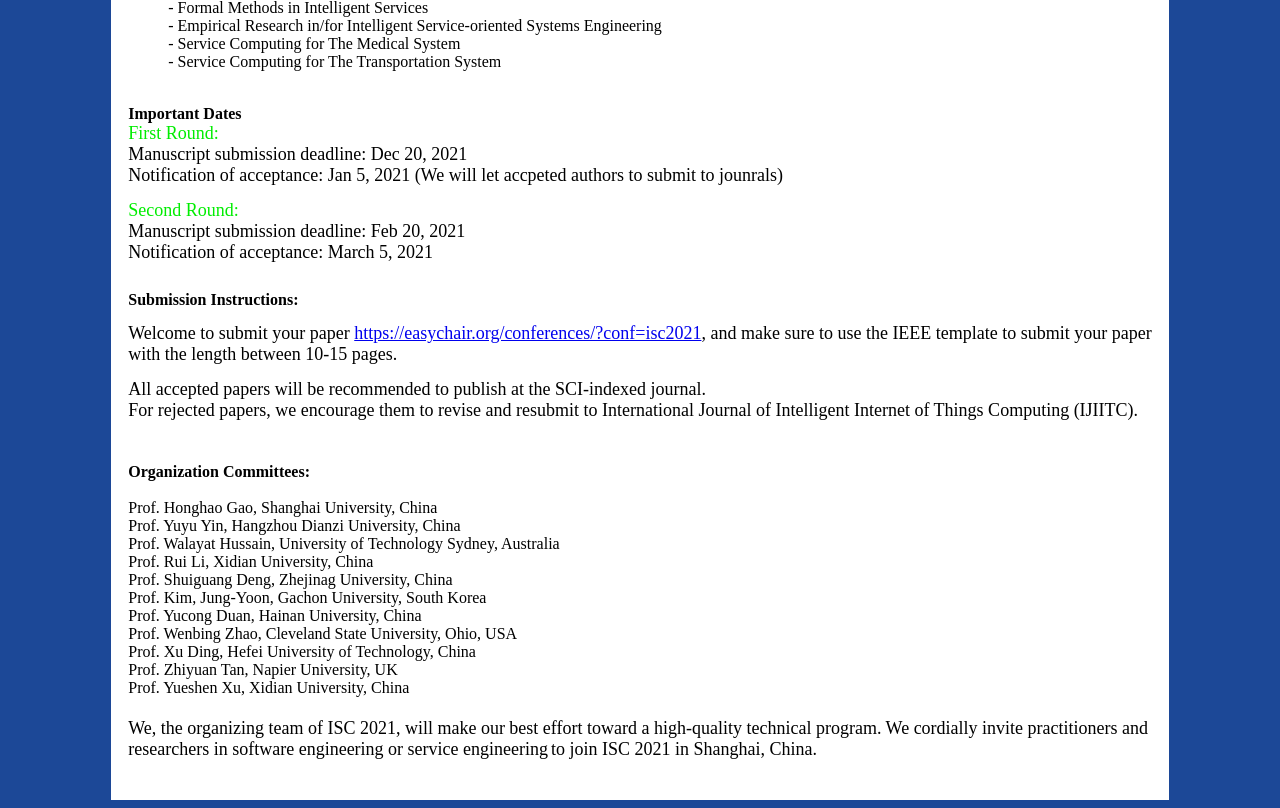
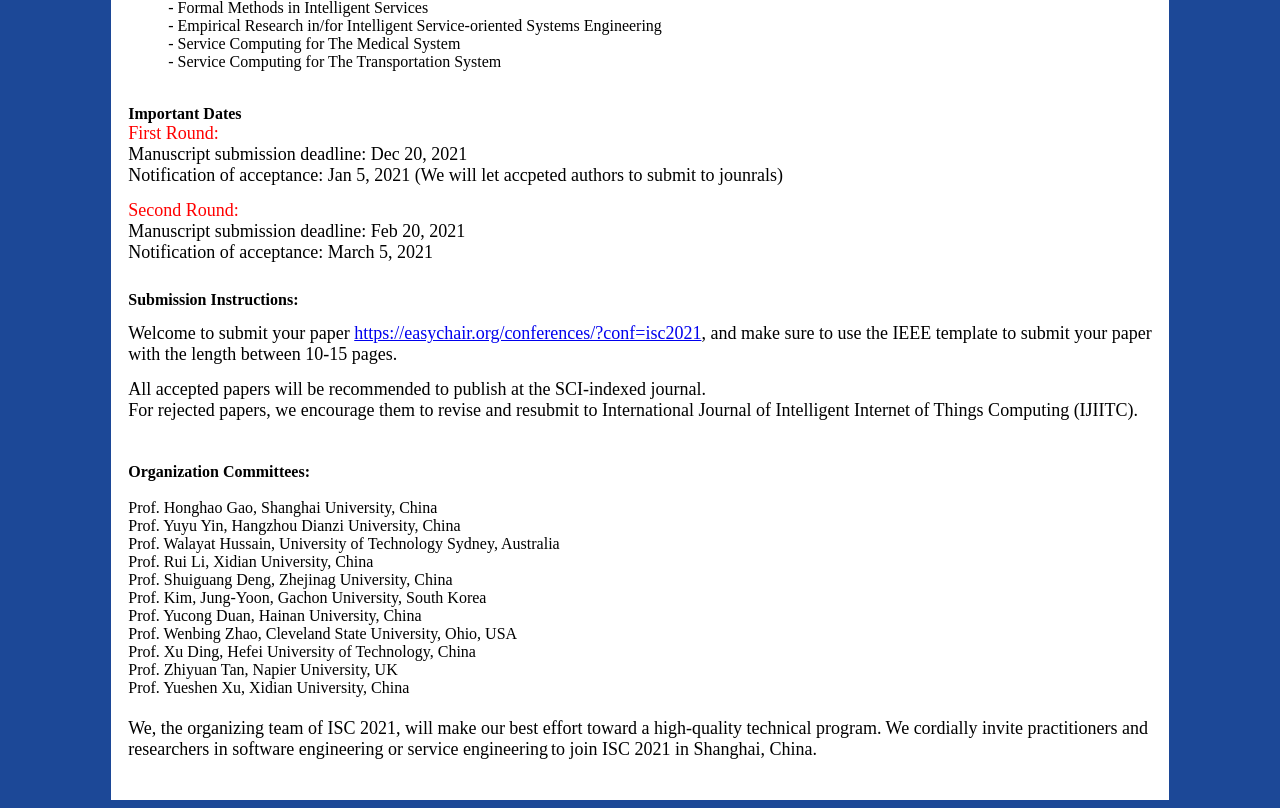
Before and after one commit to ijiitc/isc2021, a plain HTML site: page index.html in a window 1280 px wide. Shown: the part 900-1708 px from the top of the page. Drawn offline with Linux system fonts and the light colour scheme.

Commit message:
Update index.html

```diff
--- a/index.html
+++ b/index.html
@@ -346,11 +346,11 @@ H3 {
           <p class="STYLE13">&nbsp;</p>
       </ul>
        <p class="STYLE12"><strong>Important Dates</strong></p>
-	<p class="STYLE12"><font size="4" color=“red”>First Round:</font></p>
+	<p class="STYLE12"><font size="4" ><font color="red">First Round:</font></font></p>
 	<p class="STYLE12"><font size="4">Manuscript submission deadline: Dec 20, 2021 </font></p>
         <p class="STYLE12"><font size="4">Notification of acceptance: Jan 5, 2021 (We will let accpeted authors to submit to jounrals) </font></p>
 	      <br>
-	<p class="STYLE12"><font size="4" color=“red”>Second Round:</font></p>
+	<p class="STYLE12"><font size="4" ><font color="red">Second Round:</font></font></p>
 	<p class="STYLE12"><font size="4">Manuscript submission deadline: Feb 20, 2021 </font></p>
         <p class="STYLE12"><font size="4">Notification of acceptance: March 5, 2021 </font></p>
 
```
